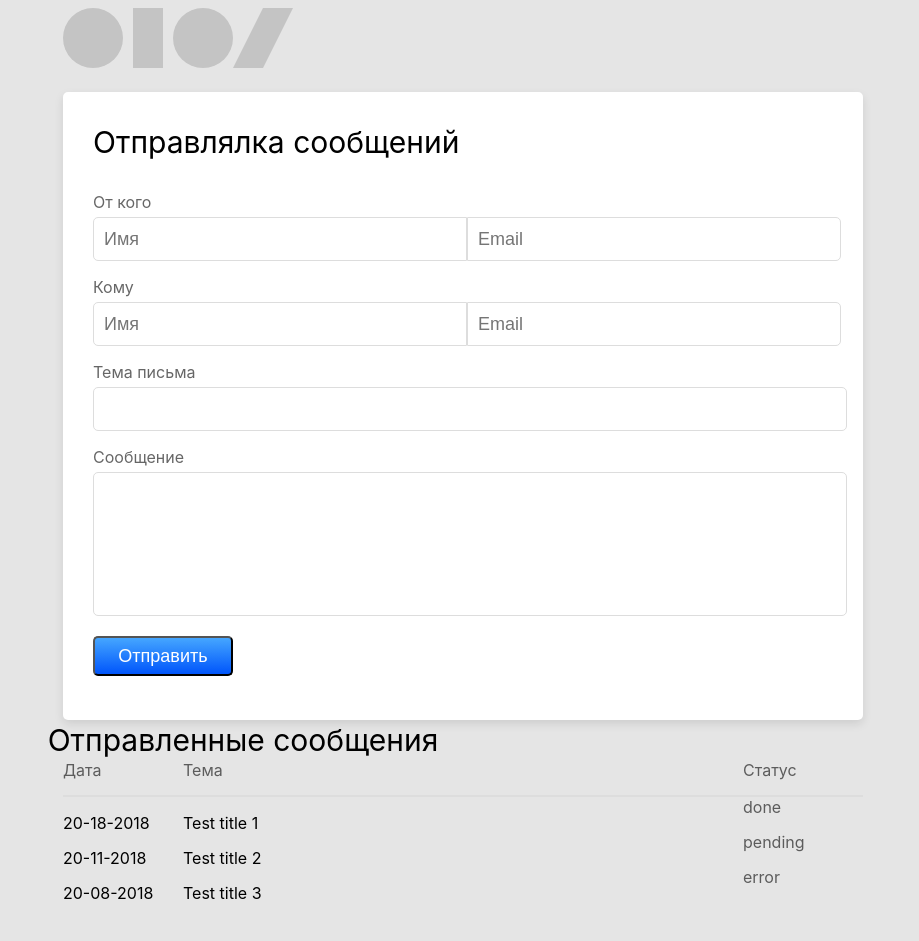
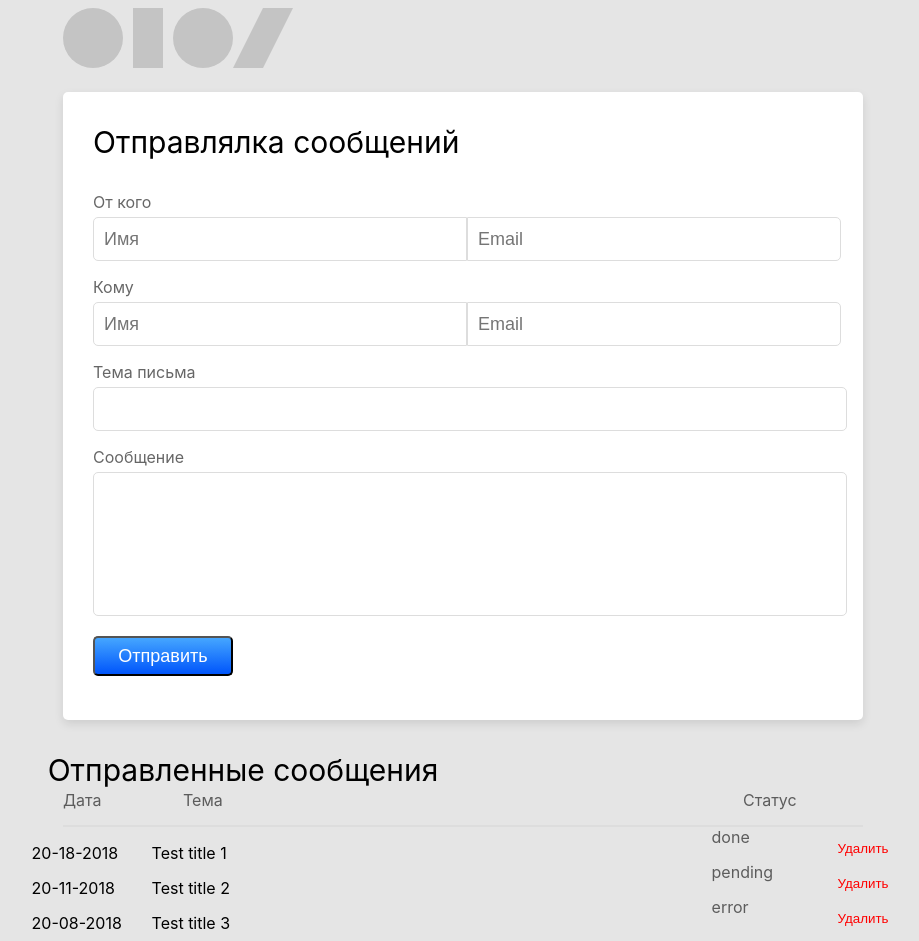
Before and after one commit to veronga/letter, a React (Create React App) app: page / in a window 1280 px wide. Shown: the whole page, without its empty margins (173-1092 px from the left). Before the commit the page ends 910 px from the top, so only its background shows below. Built offline with nearby package versions, Linux system fonts and the light colour scheme.

Commit message:
added delete letter

```diff
--- a/src/App.css
+++ b/src/App.css
@@ -24,6 +24,7 @@
   line-height: 40px;
   color: #000000;
   margin-left: -440px;
+  margin-top: 30px;
 }
 
 .association-input {
--- a/src/App.js
+++ b/src/App.js
@@ -8,6 +8,7 @@ import Button from "./components/Button";
 import ContainerShipped from "./components/ContainerShipped";
 import LetterList from "./containers/LetterList";
 import { sendMessage } from "./actions";
+import { delMessage } from "./actions";
 import Input from "./components/Input";
 
 class App extends Component {
@@ -62,7 +63,7 @@ class App extends Component {
   };
 
   render() {
-    console.log(this.state);
+    // console.log();
     return (
       <div className="contener">
         <Logo />
@@ -123,7 +124,7 @@ class App extends Component {
         </div>
         <span className="send-message">Отправленные сообщения</span>
         <ContainerShipped />
-        <LetterList />
+        <LetterList delMessageAction={this.props.delMessageAction} />
       </div>
     );
   }
@@ -131,7 +132,8 @@ class App extends Component {
 
 function mapDispatchToProps(dispatch) {
   return {
-    sendMessageAction: bindActionCreators(sendMessage, dispatch)
+    sendMessageAction: bindActionCreators(sendMessage, dispatch),
+    delMessageAction: bindActionCreators(delMessage, dispatch)
   };
 }
 
--- a/src/actions/index.js
+++ b/src/actions/index.js
@@ -4,3 +4,10 @@ export function sendMessage(payload) {
     payload
   };
 }
+
+export function delMessage(payload) {
+  return {
+    type: "DELETE_MESSAGE",
+    payload
+  };
+}
--- /dev/null
+++ b/src/components/ButtonDelete/index.js
@@ -0,0 +1,15 @@
+import React from "react";
+import "./slyle.css";
+
+function ButtonDelete({ delMessageAction }) {
+  console.log(delMessageAction);
+  return (
+    <div>
+      <button type="submit" className="delete-box" onClick={delMessageAction}>
+        <p>Удалить</p>
+      </button>
+    </div>
+  );
+}
+
+export default ButtonDelete;
--- /dev/null
+++ b/src/components/ButtonDelete/slyle.css
@@ -0,0 +1,5 @@
+.delete-box {
+  border: 0;
+  background: none;
+  color: red;
+}
--- a/src/components/SendMessage/index.js
+++ b/src/components/SendMessage/index.js
@@ -1,7 +1,8 @@
 import React from "react";
 import "./style.css";
+import ButtonDelete from "../ButtonDelete";
 
-function SendMessage({ date, title, status }) {
+function SendMessage({ date, title, status, delMessageAction }) {
   return (
     <div className="cont-send">
       <div className="cont-date">
@@ -16,6 +17,7 @@ function SendMessage({ date, title, status }) {
         <p className="mess-queue">В очереди</p>
         <p className="mess-error">Ошибка</p> */}
       </div>
+      <ButtonDelete delMessageAction={delMessageAction} />
     </div>
   );
 }
--- a/src/containers/LetterList.js
+++ b/src/containers/LetterList.js
@@ -4,7 +4,7 @@ import SendMessage from "../components/SendMessage";
 
 class LetterList extends React.Component {
   render() {
-    const { letters } = this.props;
+    const { letters, delMessageAction } = this.props;
 
     return (
       <Fragment>
@@ -14,6 +14,7 @@ class LetterList extends React.Component {
               date={item.date}
               title={item.title}
               status={item.status}
+              delMessageAction={delMessageAction}
             />
           );
         })}
--- a/src/reducers/letters.js
+++ b/src/reducers/letters.js
@@ -20,7 +20,9 @@ export default function letters(state = initialState, action) {
   switch (action.type) {
     case "ADD_MESSAGE":
       return [...state, action.payload];
-
+    case "DELETE_MESSAGE":
+      const newList = state.filter(item => item.title !== action.payload);
+      return newList;
     default:
       return state;
   }
```
